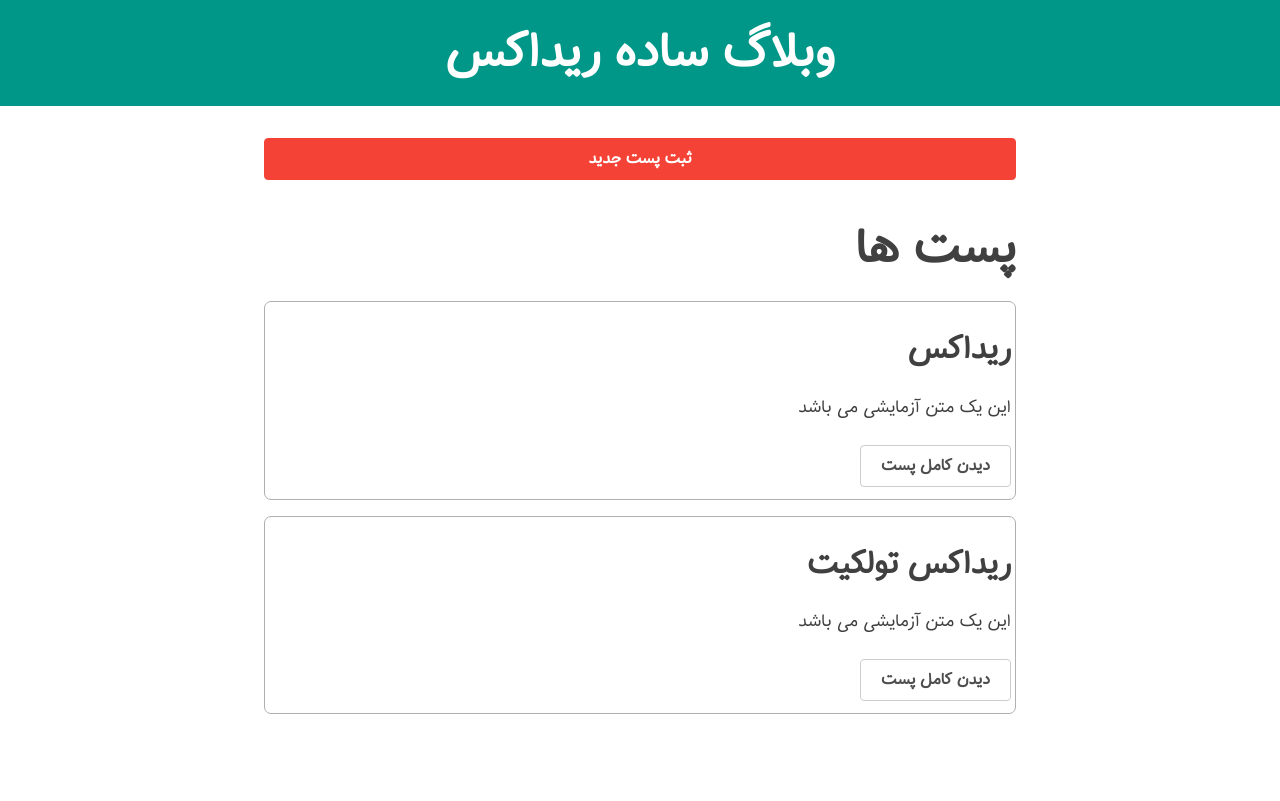
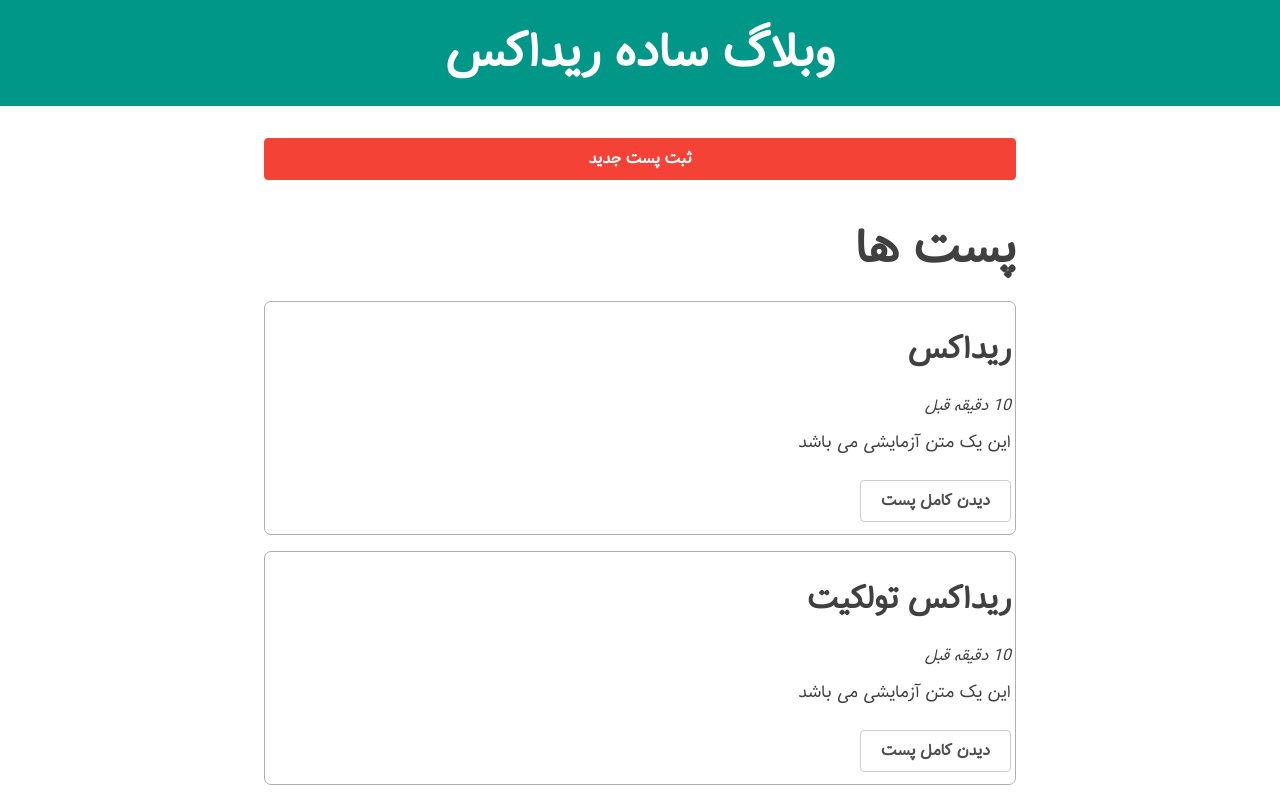
Before and after one commit to mojtaba-rasolzadeh/redux-blog, a React (Vite) app: page / in a window 1280 px wide. Built offline with nearby package versions, Linux system fonts and the light colour scheme.

Commit message:
Display date in each post

```diff
--- a/src/components/BlogList.jsx
+++ b/src/components/BlogList.jsx
@@ -1,6 +1,8 @@
 import { useSelector } from "react-redux";
 import { Link, useNavigate } from "react-router-dom";
+
 import { selectAllBlogs } from "../reducers/blogSlice";
+import ShowTime from "./ShowTime";
 
 const BlogList = () => {
   const blogs = useSelector(selectAllBlogs);
@@ -19,6 +21,9 @@ const BlogList = () => {
       {blogs.map((blog) => (
         <article key={blog.id} className="blog-excerpt">
           <h2>{blog.title}</h2>
+          <div>
+            <ShowTime timestamp={blog.date} />
+          </div>
           <p className="blog-content">{blog.content.substring(0, 100)}</p>
           <Link to={`/blogs/${blog.id}`} className="button muted-button">
             دیدن کامل پست
--- /dev/null
+++ b/src/components/ShowTime.jsx
@@ -0,0 +1,18 @@
+import { parseISO, formatDistanceToNow } from "date-fns-jalali";
+
+const ShowTime = ({ timestamp }) => {
+  let timeAgo = "";
+
+  if (timestamp) {
+    const date = parseISO(timestamp);
+    const time = formatDistanceToNow(date);
+    timeAgo = `${time} قبل`;
+  }
+
+  return (
+    <span>
+      <i>{timeAgo}</i>
+    </span>
+  );
+};
+export default ShowTime;
--- a/src/components/SingleBlog.jsx
+++ b/src/components/SingleBlog.jsx
@@ -33,7 +33,11 @@ const SingleBlog = () => {
         <Link to={`/edit-blog/${blog.id}`} className="button">
           ویرایش پست
         </Link>
-        <button className="muted-button" onClick={handleDeletedBlog}>
+        <button
+          className="muted-button"
+          style={{ marginRight: "20px" }}
+          onClick={handleDeletedBlog}
+        >
           حذف پست
         </button>
       </article>
--- a/src/reducers/blogSlice.js
+++ b/src/reducers/blogSlice.js
@@ -1,16 +1,17 @@
 import { createSlice, nanoid } from "@reduxjs/toolkit";
+import {sub} from 'date-fns-jalali';
 
 const initialState = {
   blogs: [
     {
       id: nanoid(),
-      date: new Date().toISOString(),
+      date: sub(new Date(),{minutes:10}).toISOString(),
       title: "ریداکس",
       content: "این یک متن آزمایشی می باشد ",
     },
     {
       id: nanoid(),
-      date: new Date().toISOString(),
+      date: sub(new Date(),{minutes:10}).toISOString(),
       title: "ریداکس تولکیت",
       content: "این یک متن آزمایشی می باشد",
     },
```
